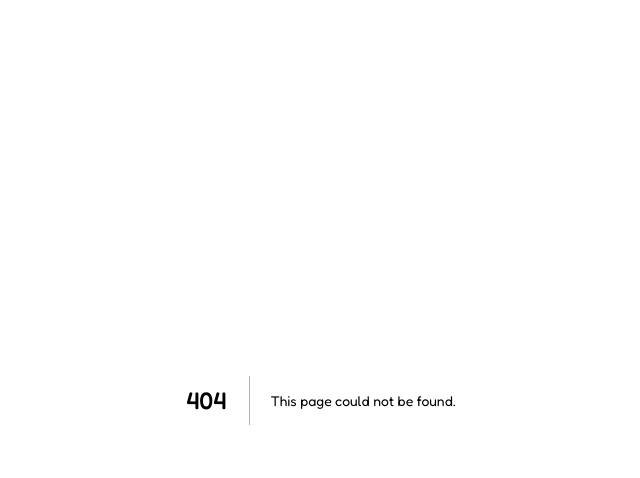
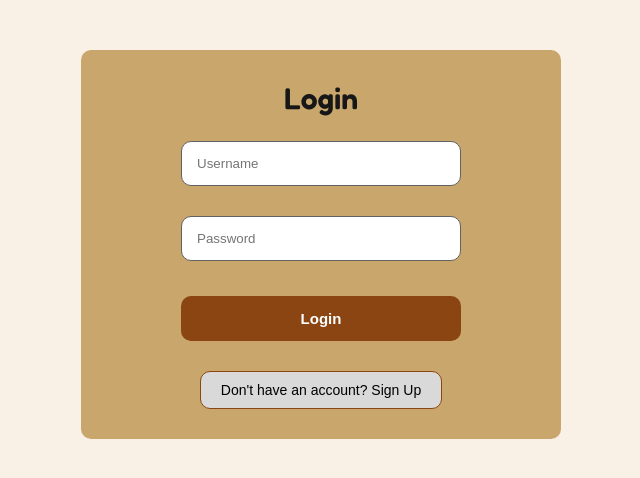
Before and after one commit to CalebKiK/recipbyte-ai-recipe-frontend, a Next.js app: page /auth in a window 1280 px wide. Before the commit this address had no page. Shown: the top 478 px of the page, without its empty margins (319-959 px from the left). Built offline with nearby package versions, Linux system fonts and the light colour scheme.

Commit message:
Configure frontend to handle user authentication and conditional rendering based on logged in or not

```diff
--- /dev/null
+++ b/src/app/auth/page.js
@@ -0,0 +1,56 @@
+"use client";
+
+import { useState } from "react";
+import axios from "axios";
+import { useRouter } from "next/navigation";
+import { useAuth } from "@/context/AuthContext";
+import "@/styles/UserAuthentication.css";
+
+export default function AuthPage() {
+    const [isLogin, setIsLogin] = useState(true);
+    const [formData, setFormData] = useState({
+        username: "", email: "", password: "", password2: ""
+    });
+    const [error, setError] = useState("");
+    const router = useRouter();
+    const { login } = useAuth();
+
+    const handleChange = (e) => setFormData({ ...formData, [e.target.name]: e.target.value });
+
+    const handleSubmit = async (e) => {
+        e.preventDefault();
+        setError("");
+        try {
+            if (isLogin) {
+                const res = await axios.post("http://127.0.0.1:8000/api/users/login/", {
+                    username: formData.username,
+                    password: formData.password
+                });
+                login(res.data.token);
+                router.push("/homepage");
+            } else {
+                await axios.post("http://127.0.0.1:8000/api/users/register/", formData);
+                setIsLogin(true);
+            }
+        } catch (err) {
+            setError(err.response?.data?.error || "An error occurred");
+        }
+    };
+
+    return (
+        <div className="user-authentication-component">
+            <h2>{isLogin ? "Login" : "Sign Up"}</h2>
+            {error && <p className="error">{error}</p>}
+            <form onSubmit={handleSubmit}>
+                <input type="text" name="username" placeholder="Username" onChange={handleChange} required />
+                {!isLogin && <input type="email" name="email" placeholder="Email" onChange={handleChange} required />}
+                <input type="password" name="password" placeholder="Password" onChange={handleChange} required />
+                {!isLogin && <input type="password" name="password2" placeholder="Confirm Password" onChange={handleChange} required />}
+                <button className="user-authentication-button" type="submit">{isLogin ? "Login" : "Register"}</button>
+            </form>
+            <button className="dont-have-account-button" onClick={() => setIsLogin(!isLogin)}>
+                {isLogin ? "Don't have an account? Sign Up" : "Already have an account? Login"}
+            </button>
+        </div>
+    );
+}
--- a/src/app/layout.js
+++ b/src/app/layout.js
@@ -1,5 +1,6 @@
 import { Geist, Geist_Mono } from "next/font/google";
 import "./globals.css";
+import { AuthProvider } from "@/context/AuthContext";
 
 const geistSans = Geist({
   variable: "--font-geist-sans",
@@ -23,7 +24,7 @@ export default function RootLayout({ children }) {
   return (
     <html lang="en">
       <body className={`${geistSans.variable} ${geistMono.variable}`}>
-        <main>{children}</main>
+        <AuthProvider><main>{children}</main></AuthProvider>
       </body>
     </html>
   );
--- /dev/null
+++ b/src/context/AuthContext.js
@@ -0,0 +1,32 @@
+"use client";
+import { createContext, useContext, useState, useEffect } from "react";
+
+const AuthContext = createContext();
+
+export function AuthProvider({ children }) {
+    const [token, setToken] = useState(null);
+
+    useEffect(() => {
+        const storedToken = localStorage.getItem("authToken");
+        if (storedToken) setToken(storedToken);
+    }, []);
+
+    const login = (newToken) => {
+        localStorage.setItem("authToken", newToken);
+        setToken(newToken);
+    };
+
+    const logout = () => {
+        localStorage.removeItem("authToken");
+        setToken(null);
+    };
+
+    return (
+        <AuthContext.Provider value={{ token, login, logout }}>
+            {children}
+        </AuthContext.Provider>
+    );
+
+};
+
+export const useAuth = () => useContext(AuthContext);
--- a/src/styles/UserAuthentication.css
+++ b/src/styles/UserAuthentication.css
@@ -0,0 +1,59 @@
+.user-authentication-component{
+    margin: 50px 400px;
+    background-color: #C9A66B;
+    border-radius: 10px;
+    align-items: center;
+    align-content: center;
+    justify-content: center;
+    padding: 30px 100px;
+}
+
+.user-authentication-component h2{
+    font-size: 30px;
+    font-weight: 600;
+    margin-bottom: 10px;
+}
+
+.user-authentication-component form{
+    display: flex;
+    flex-direction: column;
+}
+
+.user-authentication-component input{
+    margin: 15px 0px;
+    height: 45px;
+    padding-left: 15px;
+    border-radius: 10px;
+    border: 1px solid rgb(98, 98, 98);
+}
+
+.user-authentication-button{
+    padding: 10px 20px;
+    margin-top: 20px;
+    height: 45px;
+    font-size: 15px;
+    font-weight: 600;
+    border-radius: 10px;
+    background-color: #8B4513;
+    border: none;
+    color: #ffffff;
+}
+
+.user-authentication-button:hover{
+    background-color: #a05017;
+    transition: 0.4s ease-in;
+}
+
+.dont-have-account-button{
+    padding: 10px 20px;
+    margin-top: 30px;
+    font-size: 14px;
+    border-radius: 10px;
+    background-color: #D9D9D9;
+    border: 1px solid #8B4513;
+}
+
+.dont-have-account-button:hover{
+    background-color: #FAF1E6;
+    transition: 0.4s ease-in;
+}
```
Also changed, not shown: src/components/Navbar.js (+15 -1 lines), 1 other file (tests, documents, lock files or other folders).
